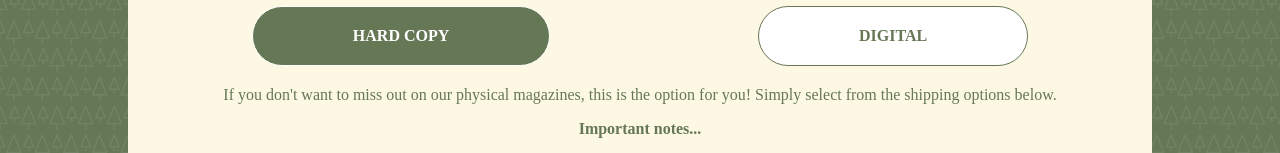
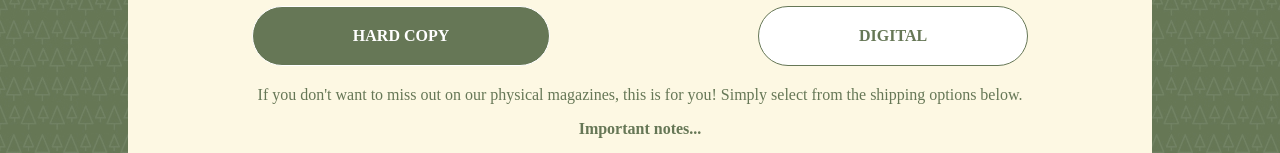
Before and after one commit to myubi/the-crossing-board, a Next.js app: page /magazine in a window 1280 px wide. Shown: the part 699-852 px from the top of the page. Built offline with nearby package versions, Linux system fonts and the light colour scheme; a web font is replaced by a local one.

Commit message:
Small text amend

```diff
--- a/pages/magazine.js
+++ b/pages/magazine.js
@@ -151,7 +151,7 @@ export default function Magazine ({frontmatter, markdownBody, subscriptionOption
             {step === 'subscription-selection' &&
               <div>
                 <div>
-                  <p>If you don't want to miss out on our physical magazines, this is the option for you! Simply select from the shipping options below.</p>
+                  <p>If you don't want to miss out on our physical magazines, this is for you! Simply select from the shipping options below.</p>
                   <p><strong>Important notes...</strong></p>
                   <ul>
                     <li>Before your departure, please note that our magazines are sent to print on the 1st of every month (London, UK time zone). If you begin your subscription on or after this time, you will receive the next month’s issue. But don’t worry, we won’t charge you twice!</li>
```
